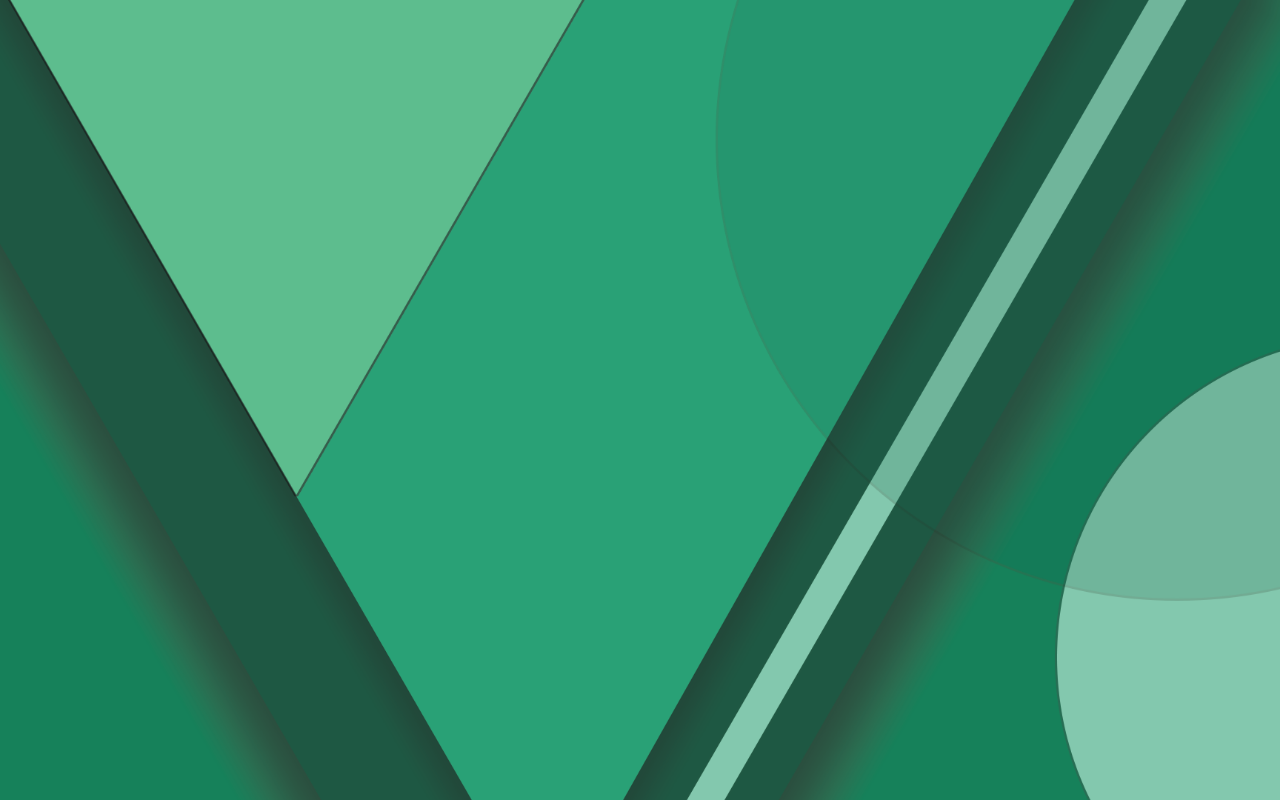
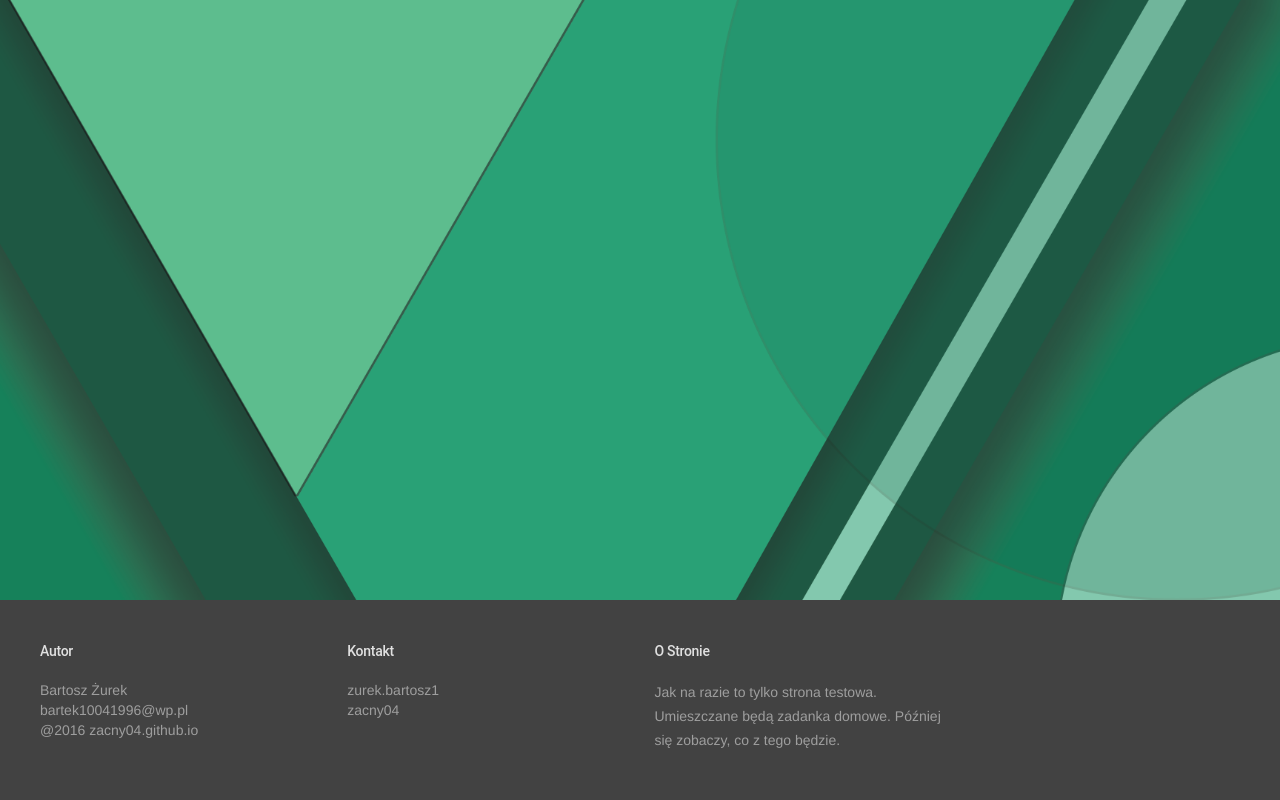
Before and after one commit to zacny04/zacny04.github.io, a plain HTML site: page index.html in a window 1280 px wide. Drawn offline with Linux system fonts and the light colour scheme.

Commit message:
add footer and reorganize code

```diff
--- a/index.html
+++ b/index.html
@@ -1,12 +1,16 @@
 <!DOCTYPE HTML>
+
 <html>
+
 	<head>
 		<meta charset="utf-8">
 		<link rel="stylesheet" href="mdl/material.min.css">
+		<link rel="stylesheet" href="mdl/style.css">
 		<script src="mdl/material.min.js"></script>
 		<link rel="stylesheet" href="https://fonts.googleapis.com/icon?family=Material+Icons">
 		<title></title>
 	</head>
+
 	<body>
 	    <div class="mdl-layout mdl-js-layout">
   		<div class="mdl-layout__drawer mdl-color--teal-800 mdl-color-text--grey-50 is-visible">
@@ -19,6 +23,46 @@
  			    <a class="mdl-navigation__link mdl-color-text--grey-50" href="">Kontakt</a>
  			</nav>
  		</div>
+			<main class="mdl-layout__content">
+				<div class="mdl-grid main-cointainer">
+				</div>
+				<div class="clear-footer"></div>
+				<footer class="mdl-mega-footer drop-footer">
+					<div class="mdl-mega-footer__middle-section">
+						<div class="mdl-mega-footer__drop-down-section">
+							<input class="mdl-mega-footer__heading-checkbox" type="checkbox" checked>
+							<h1 class="mdl-mega-footer__heading">Autor</h1>
+							<ul class="mdl-mega-footer__link-list">
+								<li><span>Bartosz Żurek</span></li>
+								<li><a href="mailto:bartek10041996@wp.pl">bartek10041996@wp.pl</a></li>
+								<li><span>@2016 zacny04.github.io</span></li>
+							</ul>
+						</div>
+						<div class="mdl-mega-footer__drop-down-section">
+							<input class="mdl-mega-footer__heading-checkbox" type="checkbox" checked>
+							<h1 class="mdl-mega-footer__heading">Kontakt</h1>
+							<ul class="mdl-mega-footer__link-list">
+								<li><a href="https://www.facebook.com/zurek.bartosz1" target="_blank">
+									<i class="mdi mdi-facebook-box"></i>
+									zurek.bartosz1
+									</a></li>
+								<li><a href="https://github.com/zacny04" target="_blank">
+									<i class="mdi mdi-github-box"></i>
+									zacny04
+									</a></li>
+							</ul>
+						</div>
+						<div class="mdl-mega-footer__drop-down-section">
+							<input class="mdl-mega-footer__heading-checkbox" type="checkbox" checked>
+							<h1 class="mdl-mega-footer__heading">O Stronie</h1>
+							<ul class="mdl-mega-footer__link-list">
+								Jak na razie to tylko strona testowa. Umieszczane będą zadanka domowe. Później się zobaczy, co z tego będzie.
+							</ul>
+						</div>
+					</div>
+				</footer>
+	    	</main>
 	     </div>
 	</body>
+
 </html>
--- /dev/null
+++ b/mdl/style.css
@@ -0,0 +1,7 @@
+.drop-footer {
+	clear:both;
+	width: 100%;
+	max-width: 100%;
+	position: absolute;
+	bottom: 0px;
+}
```
Also changed, not shown: mdl/material.min.css. Lines whose indentation alone changed are shown as unchanged.
